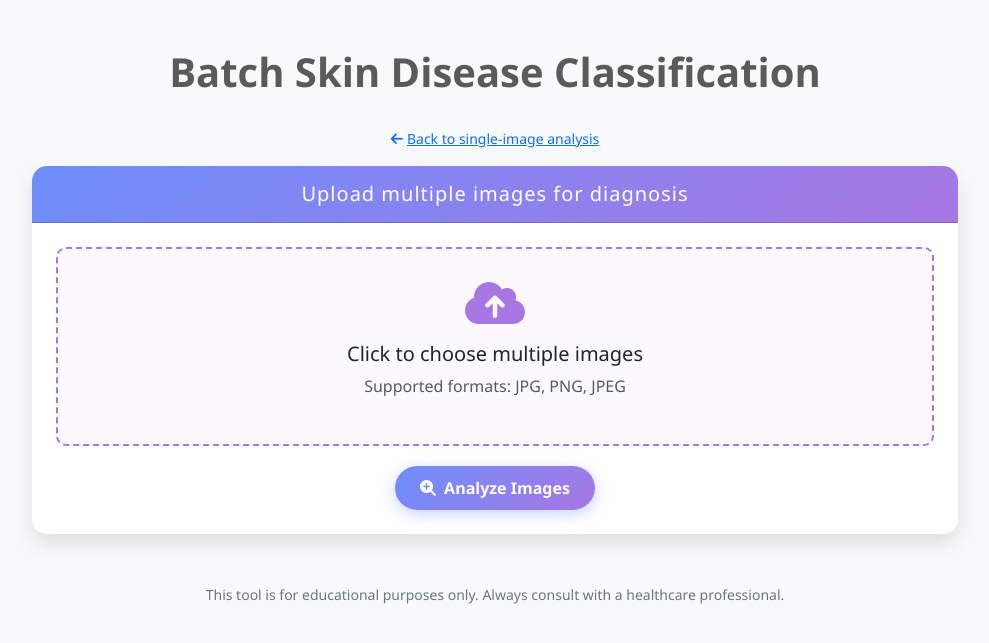
After one commit to Eshaan0110/Skin-Cancer-Detection-Website, a Flask app: page /batch in a window 1280 px wide. The commit adds this page. Shown: the top 643 px of the page, without its empty margins (145-1134 px from the left). Run offline with Flask 3, Linux system fonts and the light colour scheme; some libraries are stand-ins or nearby versions.

Commit message:
Add batch image analysis, JSON API, and risk level indicators
Uploading images one at a time doesn't scale for anyone screening
multiple lesions, and there was no way to integrate this with other
tools. Adds a /batch page with CSV export, JSON endpoints
(/api/predict, /api/batch) for programmatic use, and a risk badge plus
full per-class probability breakdown so a single top label isn't the
only signal shown.

```diff
--- a/app.py
+++ b/app.py
@@ -3,8 +3,8 @@ import torch
 import torch.nn as nn
 import torchvision.transforms as transforms
 from torchvision.models import efficientnet_b0
-from PIL import Image, UnidentifiedImageError
-from flask import Flask, request, render_template, make_response
+from PIL import Image
+from flask import Flask, request, render_template, jsonify
 
 app = Flask(__name__)
 app.config["MAX_CONTENT_LENGTH"] = 16 * 1024 * 1024  # 16 MB
@@ -22,26 +22,40 @@ class_descriptions = {
     "vasc":  "Vascular Lesions",
 }
 
+# Clinical risk categories to help users understand urgency
+RISK_LEVELS = {
+    "akiec": "high",
+    "bcc":   "high",
+    "bkl":   "low",
+    "df":    "low",
+    "mel":   "high",
+    "nv":    "low",
+    "vasc":  "medium",
+}
+
 ALLOWED_EXTENSIONS = {"jpg", "jpeg", "png"}
 
 device = torch.device("cpu")
 model_path = os.environ.get("MODEL_PATH", r"/home/eshaan/skin-disease-app/skin_disease_classification_model(1).pth")
 
+
 def allowed_file(filename):
     return "." in filename and filename.rsplit(".", 1)[1].lower() in ALLOWED_EXTENSIONS
 
+
 def load_model():
-    model = efficientnet_b0(weights=None)
-    model.classifier = nn.Sequential(
-        nn.Linear(model.classifier[1].in_features, 512),
+    m = efficientnet_b0(weights=None)
+    m.classifier = nn.Sequential(
+        nn.Linear(m.classifier[1].in_features, 512),
         nn.ReLU(),
         nn.Dropout(0.3),
-        nn.Linear(512, NUM_CLASSES)
+        nn.Linear(512, NUM_CLASSES),
     )
-    model.load_state_dict(torch.load(model_path, map_location=device))
-    model.to(device)
-    model.eval()
-    return model
+    m.load_state_dict(torch.load(model_path, map_location=device))
+    m.to(device)
+    m.eval()
+    return m
+
 
 try:
     model = load_model()
@@ -52,13 +66,56 @@ except Exception as e:
 data_transforms = transforms.Compose([
     transforms.Resize((IMG_WIDTH, IMG_HEIGHT)),
     transforms.ToTensor(),
-    transforms.Normalize([0.485, 0.456, 0.406], [0.229, 0.224, 0.225])
+    transforms.Normalize([0.485, 0.456, 0.406], [0.229, 0.224, 0.225]),
 ])
+
+
+def run_inference(image_file):
+    """Run model inference and return label, confidence, risk, and all class probabilities.
+
+    Raises ValueError for unreadable images. Assumes model is not None.
+    """
+    try:
+        image = Image.open(image_file).convert("RGB")
+    except Exception:
+        raise ValueError("Could not read the uploaded file. Please upload a valid image.")
+
+    tensor = data_transforms(image).unsqueeze(0).to(device)
+
+    with torch.no_grad():
+        outputs = model(tensor)
+        probs = torch.softmax(outputs, dim=1)[0]
+        pred_idx = torch.argmax(probs).item()
+
+    predicted_label = class_names[pred_idx]
+    all_probs = [
+        {
+            "label": class_names[i],
+            "description": class_descriptions[class_names[i]],
+            "probability": round(probs[i].item() * 100, 2),
+            "risk": RISK_LEVELS[class_names[i]],
+        }
+        for i in range(NUM_CLASSES)
+    ]
+    all_probs.sort(key=lambda x: x["probability"], reverse=True)
+
+    return {
+        "label": predicted_label,
+        "description": class_descriptions[predicted_label],
+        "confidence": round(probs[pred_idx].item() * 100, 2),
+        "risk": RISK_LEVELS[predicted_label],
+        "all_probabilities": all_probs,
+    }
+
 
 @app.errorhandler(413)
 def request_entity_too_large(_):
-    return render_template("index.html", label="", description="", confidence="",
-                           error="File is too large. Please upload an image smaller than 16 MB."), 413
+    return render_template(
+        "index.html",
+        label="", description="", confidence="", risk="", all_probs=None,
+        error="File is too large. Please upload an image smaller than 16 MB.",
+    ), 413
+
 
 @app.after_request
 def add_header(response):
@@ -67,11 +124,16 @@ def add_header(response):
     response.headers["Expires"] = "0"
     return response
 
+
 @app.route("/", methods=["GET", "POST"])
 def index():
     if request.method == "POST":
         def err(msg):
-            return render_template("index.html", label="", description="", confidence="", error=msg)
+            return render_template(
+                "index.html",
+                label="", description="", confidence="", risk="", all_probs=None,
+                error=msg,
+            )
 
         if model is None:
             return err("Model is not loaded. Please set the MODEL_PATH environment variable.")
@@ -84,28 +146,122 @@ def index():
             return err("Unsupported file type. Please upload a JPG or PNG image.")
 
         try:
-            image = Image.open(image_file).convert("RGB")
-        except (UnidentifiedImageError, Exception):
-            return err("Could not read the uploaded file. Please upload a valid image.")
-
-        image = data_transforms(image).unsqueeze(0).to(device)
-
-        with torch.no_grad():
-            outputs = model(image)
-            probabilities = torch.softmax(outputs, dim=1)
-            confidences, preds = torch.max(probabilities, 1)
-            predicted_label = class_names[preds[0].item()]
-            confidence = confidences[0].item() * 100
+            result = run_inference(image_file)
+        except ValueError as e:
+            return err(str(e))
 
         return render_template(
             "index.html",
-            label=predicted_label,
-            description=class_descriptions[predicted_label],
-            confidence=f"{confidence:.2f}",
+            label=result["label"],
+            description=result["description"],
+            confidence=f"{result['confidence']:.2f}",
+            risk=result["risk"],
+            all_probs=result["all_probabilities"],
             error="",
         )
 
-    return render_template("index.html", label="", description="", confidence="", error="")
+    return render_template(
+        "index.html",
+        label="", description="", confidence="", risk="", all_probs=None, error="",
+    )
+
+
+@app.route("/api/predict", methods=["POST"])
+def api_predict():
+    """JSON API: classify a single skin lesion image.
+
+    Request: multipart/form-data with field 'image' (JPG or PNG).
+    Response: JSON with label, description, confidence, risk, and all_probabilities.
+    """
+    if model is None:
+        return jsonify({"error": "Model is not loaded."}), 503
+
+    image_file = request.files.get("image")
+    if not image_file or image_file.filename == "":
+        return jsonify({"error": "No file provided."}), 400
+
+    if not allowed_file(image_file.filename):
+        return jsonify({"error": "Unsupported file type. Use JPG or PNG."}), 400
+
+    try:
+        result = run_inference(image_file)
+    except ValueError as e:
+        return jsonify({"error": str(e)}), 400
+
+    return jsonify(result)
+
+
+@app.route("/batch", methods=["GET", "POST"])
+def batch():
+    """Batch analysis page: upload multiple images, get a results table with CSV export."""
+    if request.method == "GET":
+        return render_template("batch.html", results=None, error="")
+
+    if model is None:
+        return render_template(
+            "batch.html", results=None,
+            error="Model is not loaded. Please set the MODEL_PATH environment variable.",
+        )
+
+    files = request.files.getlist("images")
+    if not files or all(f.filename == "" for f in files):
+        return render_template("batch.html", results=None,
+                               error="No files selected. Please choose at least one image.")
+
+    results = []
+    for f in files:
+        if not f or f.filename == "":
+            continue
+        entry = {
+            "filename": f.filename,
+            "label": "", "description": "", "confidence": "", "risk": "", "error": "",
+        }
+        if not allowed_file(f.filename):
+            entry["error"] = "Unsupported file type"
+        else:
+            try:
+                r = run_inference(f)
+                entry["label"] = r["label"]
+                entry["description"] = r["description"]
+                entry["confidence"] = f"{r['confidence']:.2f}"
+                entry["risk"] = r["risk"]
+            except ValueError as e:
+                entry["error"] = str(e)
+        results.append(entry)
+
+    return render_template("batch.html", results=results, error="")
+
+
+@app.route("/api/batch", methods=["POST"])
+def api_batch():
+    """JSON API: classify multiple skin lesion images in one request.
+
+    Request: multipart/form-data with one or more 'images' fields.
+    Response: JSON with a 'results' list, one entry per image.
+    """
+    if model is None:
+        return jsonify({"error": "Model is not loaded."}), 503
+
+    files = request.files.getlist("images")
+    if not files or all(f.filename == "" for f in files):
+        return jsonify({"error": "No files provided."}), 400
+
+    results = []
+    for f in files:
+        if not f or f.filename == "":
+            continue
+        if not allowed_file(f.filename):
+            results.append({"filename": f.filename, "error": "Unsupported file type"})
+            continue
+        try:
+            r = run_inference(f)
+            r["filename"] = f.filename
+            results.append(r)
+        except ValueError as e:
+            results.append({"filename": f.filename, "error": str(e)})
+
+    return jsonify({"results": results})
+
 
 if __name__ == "__main__":
     app.run(debug=True)
--- /dev/null
+++ b/templates/batch.html
@@ -0,0 +1,205 @@
+<!doctype html>
+<html lang="en">
+<head>
+  <meta charset="utf-8">
+  <meta name="viewport" content="width=device-width, initial-scale=1, shrink-to-fit=no">
+  <link href="https://cdnjs.cloudflare.com/ajax/libs/bootstrap/5.3.0/css/bootstrap.min.css" rel="stylesheet">
+  <link href="https://cdnjs.cloudflare.com/ajax/libs/font-awesome/6.4.0/css/all.min.css" rel="stylesheet">
+  <title>Batch Skin Disease Classification</title>
+  <style>
+    body {
+      background-color: #f8f9fa;
+      font-family: 'Segoe UI', Tahoma, Geneva, Verdana, sans-serif;
+    }
+    .card {
+      border-radius: 15px;
+      box-shadow: 0 10px 20px rgba(0,0,0,0.1);
+      border: none;
+    }
+    .card-header {
+      background: linear-gradient(135deg, #6e8efb, #a777e3);
+      color: white;
+      border-radius: 15px 15px 0 0 !important;
+      font-weight: bold;
+      letter-spacing: 1px;
+    }
+    .btn-primary {
+      background: linear-gradient(135deg, #6e8efb, #a777e3);
+      border: none;
+      border-radius: 50px;
+      padding: 10px 25px;
+      font-weight: 600;
+      box-shadow: 0 4px 15px rgba(110, 142, 251, 0.4);
+      transition: all 0.3s ease;
+    }
+    .btn-primary:hover {
+      transform: translateY(-2px);
+      box-shadow: 0 7px 15px rgba(110, 142, 251, 0.6);
+    }
+    .upload-area {
+      border: 2px dashed #a777e3;
+      border-radius: 10px;
+      padding: 30px;
+      text-align: center;
+      margin-bottom: 20px;
+      background-color: rgba(167, 119, 227, 0.05);
+      cursor: pointer;
+      transition: all 0.3s ease;
+    }
+    .upload-area:hover {
+      background-color: rgba(167, 119, 227, 0.1);
+    }
+    .upload-icon {
+      font-size: 48px;
+      color: #a777e3;
+      margin-bottom: 15px;
+    }
+    .file-input {
+      display: none;
+    }
+    .page-header {
+      font-weight: 700;
+      color: #5a5a5a;
+      margin-bottom: 30px;
+    }
+    .footer {
+      margin-top: 50px;
+      color: #6c757d;
+      font-size: 14px;
+    }
+    .risk-badge {
+      display: inline-block;
+      padding: 2px 10px;
+      border-radius: 50px;
+      font-size: 12px;
+      font-weight: 600;
+      text-transform: uppercase;
+      letter-spacing: 0.5px;
+    }
+    .risk-high { background-color: #f8d7da; color: #842029; }
+    .risk-medium { background-color: #fff3cd; color: #664d03; }
+    .risk-low { background-color: #d1e7dd; color: #0f5132; }
+    .nav-link-single {
+      font-size: 14px;
+    }
+    #results-table td, #results-table th {
+      vertical-align: middle;
+    }
+  </style>
+</head>
+<body>
+  <div class="container mt-5">
+    <div class="row justify-content-center">
+      <div class="col-md-10">
+        <h1 class="text-center page-header">Batch Skin Disease Classification</h1>
+        <p class="text-center"><a class="nav-link-single" href="{{ url_for('index') }}"><i class="fas fa-arrow-left me-1"></i>Back to single-image analysis</a></p>
+
+        <div class="card">
+          <div class="card-header text-center py-3">
+            <h5 class="mb-0">Upload multiple images for diagnosis</h5>
+          </div>
+          <div class="card-body p-4">
+            <form method="POST" enctype="multipart/form-data" id="upload-form">
+              <div class="upload-area" id="upload-area" onclick="document.getElementById('images').click();">
+                <i class="fas fa-cloud-upload-alt upload-icon"></i>
+                <h5>Click to choose multiple images</h5>
+                <p class="text-muted mb-0">Supported formats: JPG, PNG, JPEG</p>
+                <input type="file" class="file-input" id="images" name="images" accept=".jpg,.jpeg,.png" multiple required>
+                <p class="mt-2 text-primary" id="file-count"></p>
+              </div>
+
+              <div class="text-center">
+                <button type="submit" class="btn btn-primary">
+                  <i class="fas fa-search-plus me-2"></i>Analyze Images
+                </button>
+              </div>
+            </form>
+
+            {% if error %}
+            <div class="alert alert-danger mt-4" role="alert">
+              <i class="fas fa-exclamation-triangle me-2"></i>{{ error }}
+            </div>
+            {% endif %}
+
+            {% if results %}
+            <div class="mt-4">
+              <div class="d-flex justify-content-between align-items-center mb-2">
+                <h6 class="text-muted mb-0">Results ({{ results|length }} image{{ 's' if results|length != 1 else '' }})</h6>
+                <button type="button" class="btn btn-sm btn-outline-secondary" id="export-csv">
+                  <i class="fas fa-download me-1"></i>Export CSV
+                </button>
+              </div>
+              <div class="table-responsive">
+                <table class="table table-hover" id="results-table">
+                  <thead>
+                    <tr>
+                      <th>Filename</th>
+                      <th>Prediction</th>
+                      <th>Confidence</th>
+                      <th>Risk</th>
+                    </tr>
+                  </thead>
+                  <tbody>
+                    {% for r in results %}
+                    <tr>
+                      <td>{{ r.filename }}</td>
+                      {% if r.error %}
+                      <td colspan="3" class="text-danger"><i class="fas fa-exclamation-circle me-1"></i>{{ r.error }}</td>
+                      {% else %}
+                      <td>{{ r.description }} <span class="text-muted">({{ r.label }})</span></td>
+                      <td>{{ r.confidence }}%</td>
+                      <td><span class="risk-badge risk-{{ r.risk }}">{{ r.risk }}</span></td>
+                      {% endif %}
+                    </tr>
+                    {% endfor %}
+                  </tbody>
+                </table>
+              </div>
+            </div>
+            {% endif %}
+          </div>
+        </div>
+
+        <div class="text-center footer">
+          <p>This tool is for educational purposes only. Always consult with a healthcare professional.</p>
+        </div>
+      </div>
+    </div>
+  </div>
+
+  <script>
+    document.getElementById('images').addEventListener('change', function() {
+      const count = this.files.length;
+      document.getElementById('file-count').textContent = count
+        ? count + " file" + (count !== 1 ? "s" : "") + " selected"
+        : "";
+    });
+
+    const exportBtn = document.getElementById('export-csv');
+    if (exportBtn) {
+      exportBtn.addEventListener('click', function() {
+        const table = document.getElementById('results-table');
+        const rows = Array.from(table.querySelectorAll('tr'));
+        const csv = rows.map(row => {
+          const cells = Array.from(row.querySelectorAll('th, td'));
+          return cells.map(cell => {
+            const text = cell.innerText.replace(/\s+/g, ' ').trim();
+            return '"' + text.replace(/"/g, '""') + '"';
+          }).join(',');
+        }).join('\n');
+
+        const blob = new Blob([csv], { type: 'text/csv;charset=utf-8;' });
+        const url = URL.createObjectURL(blob);
+        const a = document.createElement('a');
+        a.href = url;
+        a.download = 'batch_results.csv';
+        document.body.appendChild(a);
+        a.click();
+        document.body.removeChild(a);
+        URL.revokeObjectURL(url);
+      });
+    }
+  </script>
+  <script src="https://cdnjs.cloudflare.com/ajax/libs/bootstrap/5.3.0/js/bootstrap.bundle.min.js"></script>
+</body>
+</html>
```
Also changed, not shown: templates/index.html (+61 -0 lines), README.md, 1 other file.
